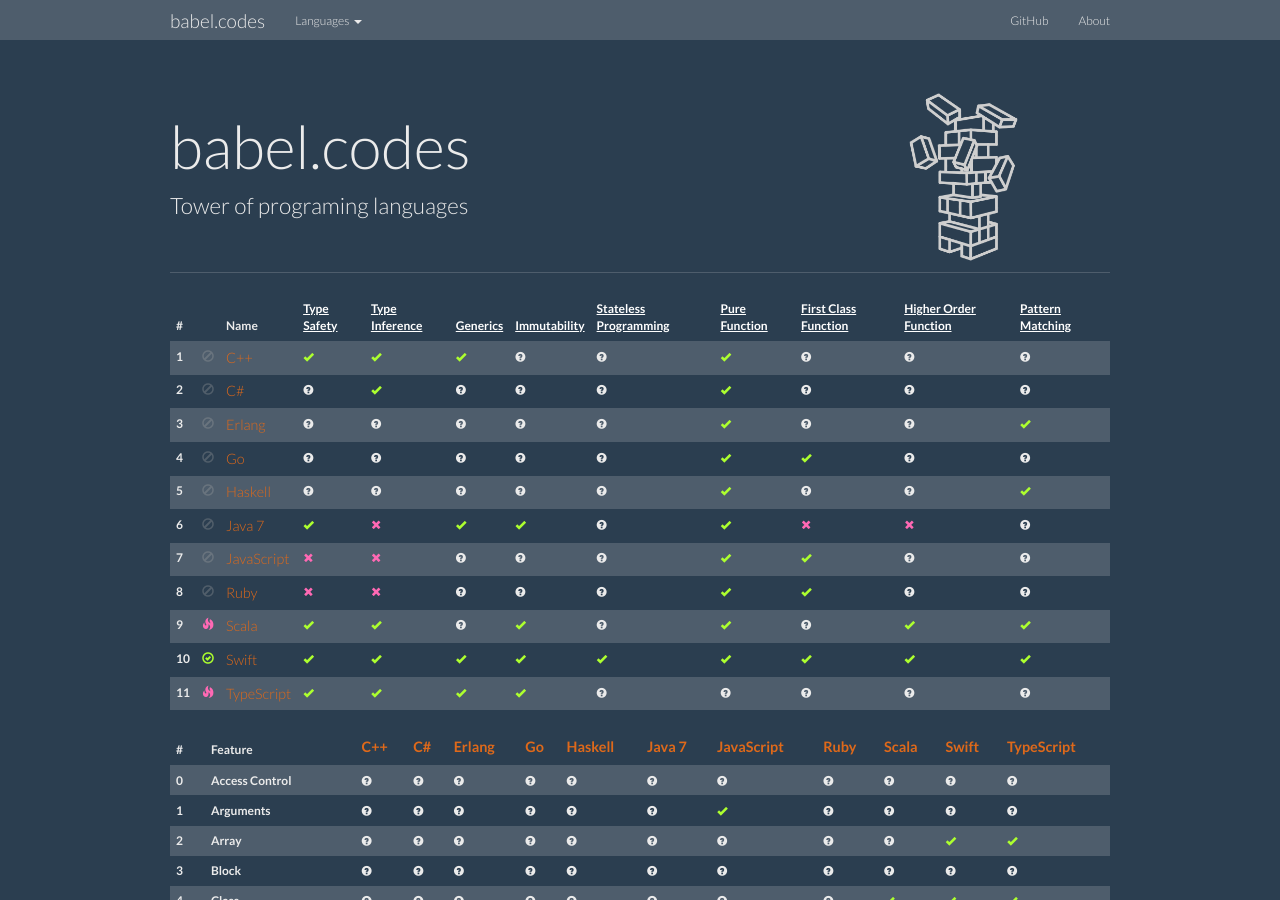
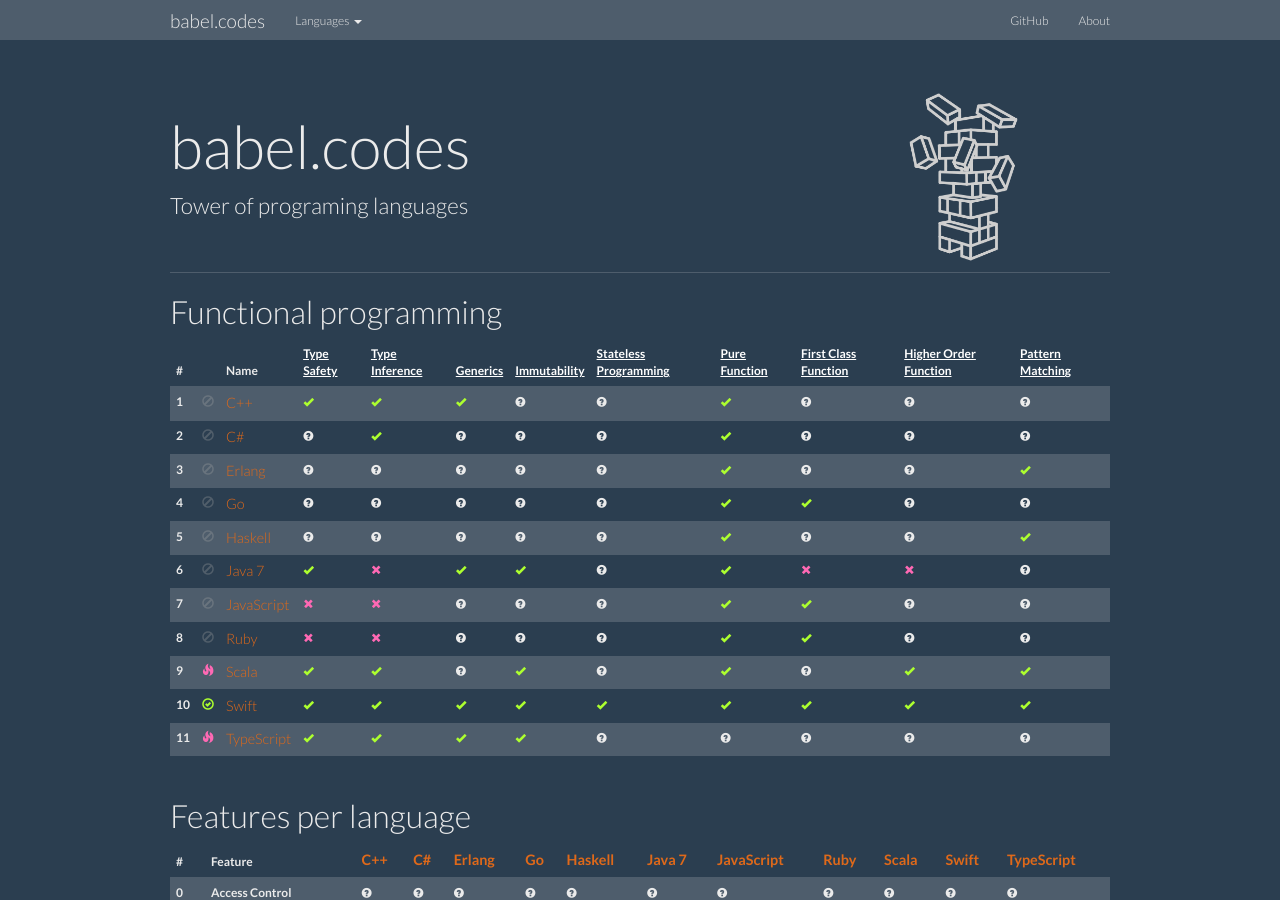
Before and after one commit to babelcodes/babelcodes.github.io, a Jekyll site: the page built from index.html, in a window 1280 px wide and 900 px high. Built offline with Jekyll 4.4.1, drawn with Linux system fonts in a browser that asks for light colours; nearby versions of some CDN libraries.

Commit message:
#2 site: titles on homepage.

```diff
--- a/index.html
+++ b/index.html
@@ -24,6 +24,8 @@
 
     </div>
 </div -->
+
+<h2>Functional programming</h2>
 
 <div class="row">
     <div class="col-lg-12">
@@ -70,6 +72,8 @@
         </table>
     </div>
 </div>
+
+<h2>Features per language</h2>
 
 <div class="row">
     <div class="col-lg-12">
```
